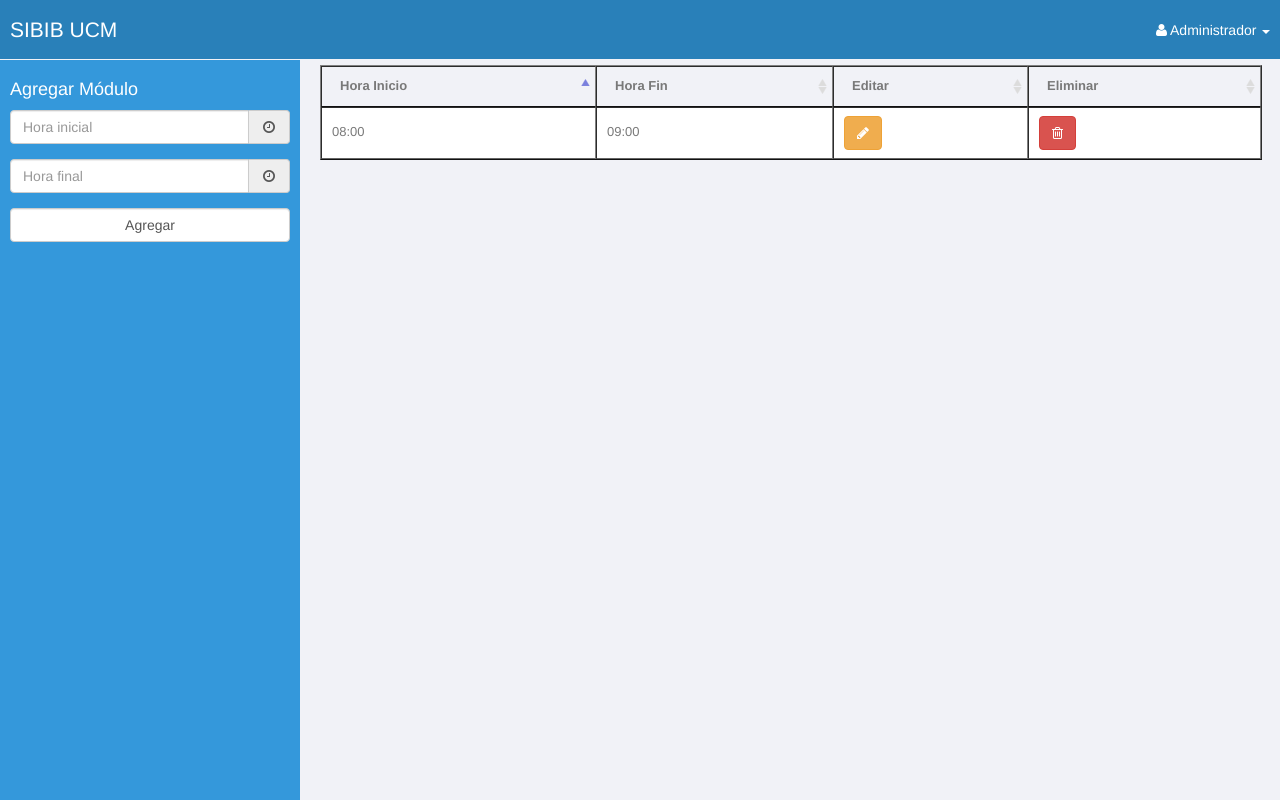
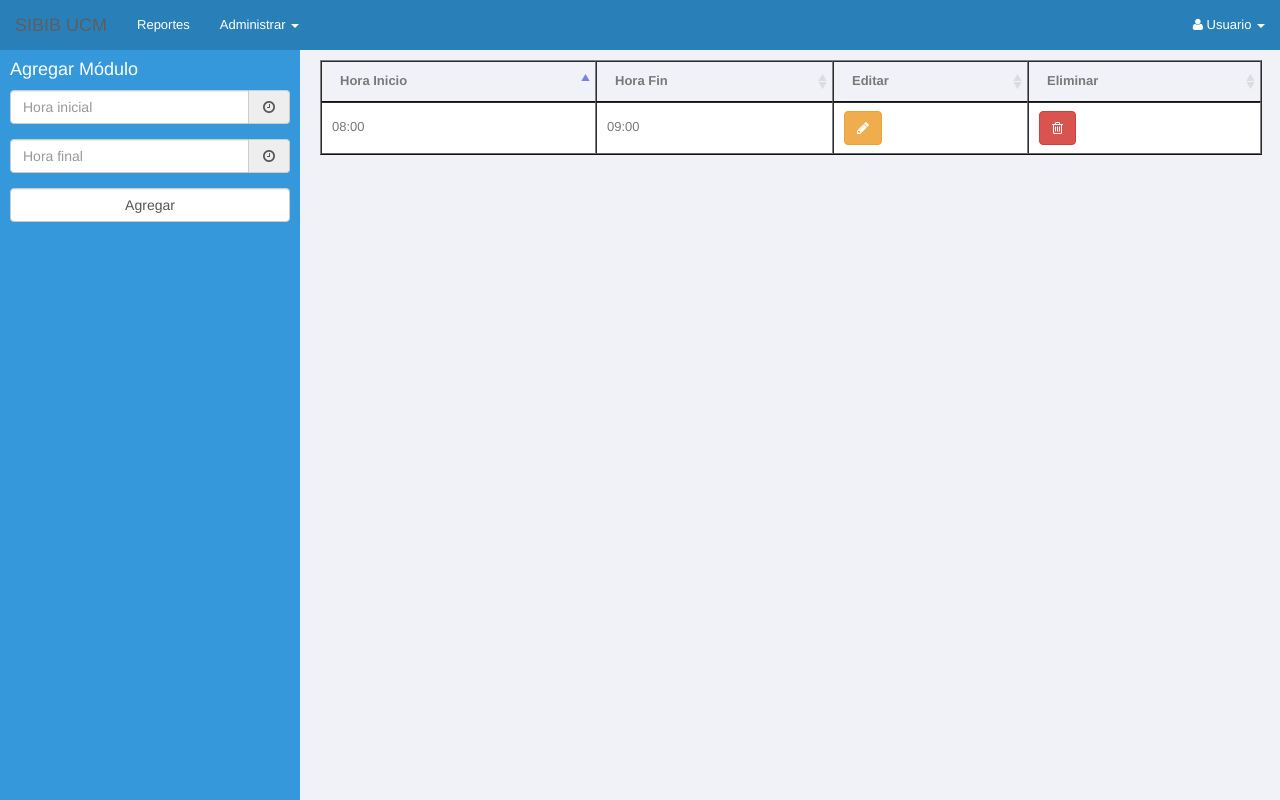
Before and after one commit to ernestoacevedo/reserva-salas, a CodeIgniter app: page /index.php/modulos in a window 1280 px wide. Run offline with CodeIgniter, Linux system fonts and the light colour scheme.

Commit message:
Cambio en navbar y arreglo en bd

```diff
--- a/application/config/database.php
+++ b/application/config/database.php
@@ -48,11 +48,11 @@
 $active_group = 'default';
 $active_record = TRUE;
 
-$db['default']['hostname'] = 'sqlite:'.APPPATH.'db/reservas.db';
-$db['default']['username'] = '';
-$db['default']['password'] = '';
-$db['default']['database'] = '';
-$db['default']['dbdriver'] = 'pdo';
+$db['default']['hostname'] = '127.0.0.1';
+$db['default']['username'] = 'root';
+$db['default']['password'] = '1';
+$db['default']['database'] = 'reserva_salas';
+$db['default']['dbdriver'] = 'mysql';
 $db['default']['dbprefix'] = '';
 $db['default']['pconnect'] = TRUE;
 $db['default']['db_debug'] = TRUE;
--- a/application/controllers/reservas.php
+++ b/application/controllers/reservas.php
@@ -108,7 +108,7 @@ class Reservas extends CI_Controller {
             'confirmada' => 0,
             'estado' => 1,
           //'id_e'=>$this->input->post('loggin'), // obtener del sesion
-            'id_e' => '17.159.876-9',
+            'id_e' => '12.312.312-3',
             'observacion' => 'Reservada'
           );
     $resultado = $this->mod_reserva->agregar_reserva($data);
--- a/application/views/view_modulos.php
+++ b/application/views/view_modulos.php
@@ -13,18 +13,41 @@
 </head>
 <body>
   <section id="container">
-    <header class="topbar blue-bg">
-      <a href="#" class="logo">SIBIB UCM</a>
-      <ul class="pull-right">
-      <li id="usermenu" class="dropdown">
-        <a href="#" class="dropdown-toggle" data-toggle="dropdown"><span class="fa fa-user"></span> Administrador</a>
-        <b class="caret"></b>
-        <ul class="dropdown-menu">
-          <li><a href="#"><span class="fa fa-sign-out"></span> Cerrar sesión </a></li>
-        </ul>
-      </li>
-      </ul>
-    </header>
+    <nav class="navbar navbar-default" role="navigation">
+      <div class="">
+        <!-- Brand and toggle get grouped for better mobile display -->
+        <div class="navbar-header">
+          <button type="button" class="navbar-toggle" data-toggle="collapse" data-target="#bs-example-navbar-collapse-1">
+            <span class="sr-only">Toggle navigation</span>
+            <span class="icon-bar"></span>
+            <span class="icon-bar"></span>
+            <span class="icon-bar"></span>
+          </button>
+          <a class="navbar-brand" href="<?php echo base_url();?>">SIBIB UCM</a>
+        </div>
+
+        <div class="collapse navbar-collapse" id="bs-example-navbar-collapse-1">
+          <ul class="nav navbar-nav">
+            <li><a href="#">Reportes</a></li>
+            <li class="dropdown">
+              <a href="#" class="dropdown-toggle" data-toggle="dropdown">Administrar <span class="caret"></span></a>
+              <ul class="dropdown-menu" role="menu">
+                <li><a href="<?php echo site_url('modulos');?>">Módulos</a></li>
+                <li><a href="#">Salas</a></li>
+              </ul>
+            </li>
+          </ul>
+          <ul class="nav navbar-nav navbar-right">
+            <li class="dropdown">
+              <a href="#" class="dropdown-toggle" data-toggle="dropdown"><span class="fa fa-user"></span> Usuario <span class="caret"></span></a>
+              <ul class="dropdown-menu">
+                <li><a href="#"><span class="fa fa-sign-out"></span> Cerrar sesión </a></li>
+              </ul>
+            </li>
+          </ul>
+        </div><!-- /.navbar-collapse -->
+      </div><!-- /.container-fluid -->
+    </nav>
     <aside>
       <div id="sidebar">
         <div class="form-wrapper">
--- a/css/custom.css
+++ b/css/custom.css
@@ -4,9 +4,8 @@ body {
   background: #f1f2f7;
   padding: 0px !important;
   margin: 0px !important;
-    font-size:13px;
+  font-size: 13px;
 }
-
 ul li {
   list-style: none;
 }
@@ -33,6 +32,10 @@ a.logo {
 	min-height: 60px;
 }
 
+.navbar {
+  margin-bottom: 0px;
+}
+
 .blue-bg {
     background: #2980B9;
     border-bottom: 1px solid #f1f2f7;
@@ -51,10 +54,10 @@ a.logo {
 }
 
 #wrapper {
-	padding: 65px 20px 0px;
+	padding: 10px 20px 0px;
 }
 
-#usermenu {
+/* #usermenu {
   top: 20px;
   right: 10px;
 }
@@ -71,7 +74,7 @@ a.logo {
 
 #usermenu ul {
   left: -77px;
-}
+} */
 
 #tabla_horarios {
   table-layout: fixed;
@@ -80,6 +83,10 @@ a.logo {
 #tabla_horarios td {
   width: 80px;
   height: 40px;
+}
+
+#calendar-wrap {
+  margin-top: -55px;
 }
 
 .horario {
@@ -108,7 +115,7 @@ a.logo {
 }
 
 .form-wrapper {
-  top: 70px;
+  top: 0px;
   left: 10px;
   width: 280px;
   position: relative;
@@ -138,3 +145,28 @@ td .eliminar{
   color: white;
   position: relative;
 }
+
+.navbar {
+  border-radius: 0px;
+}
+
+.navbar-default{
+  background-color: #2980B9;
+  border: none;
+}
+
+.navbar-default .navbar-nav>li>a{
+  color: white;
+}
+
+.navbar-default .navbar-brand{
+  color: white;
+}
+
+.navbar-default .navbar-nav>.open>a, .navbar-default .navbar-nav>.open>a:hover, .navbar-default .navbar-nav>.open>a:focus {
+  background-color: #2980B9;
+}
+
+#tabla_modulos_wrapper{
+  margin-top: 0px;
+}
--- a/js/custom.js
+++ b/js/custom.js
@@ -1,7 +1,7 @@
 (function() {
 	$(document).ready(function() {
 		var hoy = new moment(new Date()).format('D/M/YYYY'); // Variable utilizada para setear la fecha actual en el plugin de calendari
-		$('#calendar-wrap').data('fecha', new moment(new Date()).format('DD/MM/YYYY')); // Se añade la fecha actual al wrapper del calendario
+		$('#calendar-wrap').data('fecha', new moment(new Date()).format('YYYY-MM-DD')); // Se añade la fecha actual al wrapper del calendario
 		var monthNames = ["Enero", "Febrero", "Marzo", "Abril", "Mayo", "Junio", "Julio", "Agosto", "Septiembre", "Octubre", "Noviembre", "Diciembre"];
 		var dayNames = ["L", "M", "M", "J", "V", "S", "D"];
 		var events = [{
@@ -86,7 +86,7 @@
 
 		document.addEventListener('bicCalendarSelect', function(e) {
 			moment.lang('es');
-			$('#calendar-wrap').data('fecha', new moment(e.detail.date).format('DD/MM/YYYY'));
+			$('#calendar-wrap').data('fecha', new moment(e.detail.date).format('YYYY-MM-DD'));
 			$('.popover').hide();
 			obtenerReservas($('#calendar-wrap').data('fecha'));
 		});
```
Also changed, not shown: application/views/view_index.php (+34 -12 lines), application/models/mod_reserva.php (line endings or trailing spaces). Lines whose indentation alone changed are shown as unchanged.
